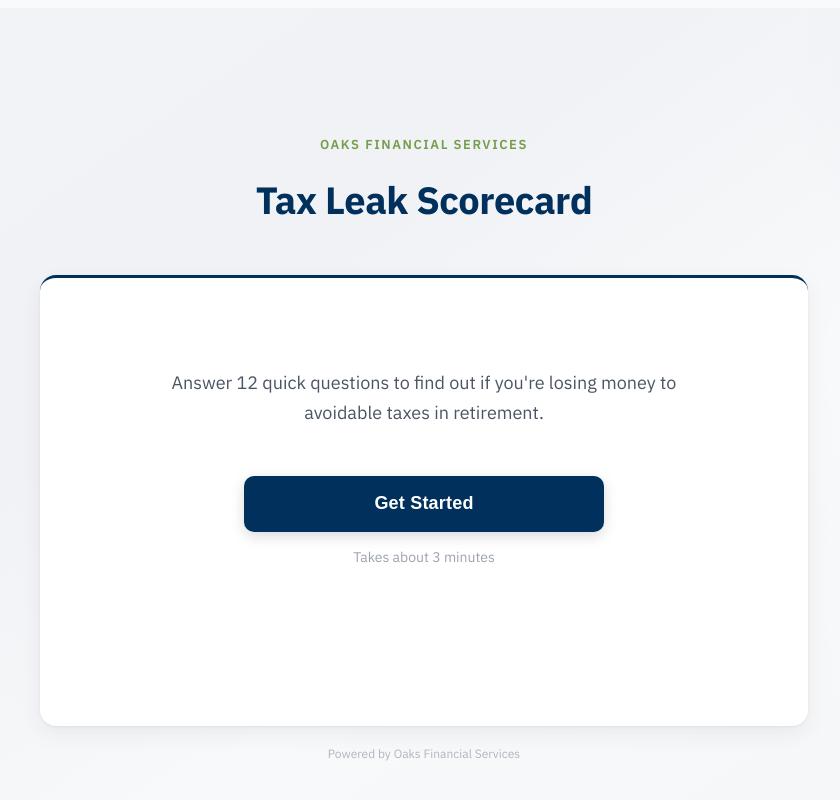
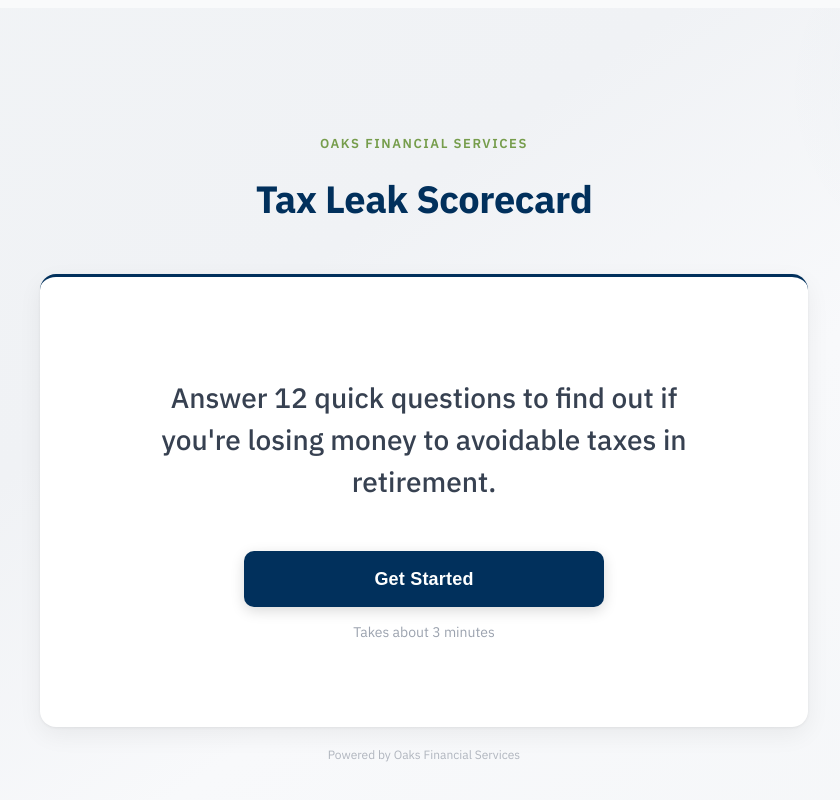
Before and after one commit to MrGIue/tax-leak-scorecard, a Next.js app: page /oaks in a window 1280 px wide. Shown: the top 800 px of the page, without its empty margins (216-1056 px from the left). Built offline with nearby package versions, Linux system fonts and the light colour scheme.

Commit message:
Make welcome description text bigger

```diff
--- a/src/components/WelcomeScreen.tsx
+++ b/src/components/WelcomeScreen.tsx
@@ -27,11 +27,12 @@
       {/* Description */}
       <p
         style={{
-          fontSize: "18px",
-          lineHeight: "1.65",
-          color: "#4B5563",
+          fontSize: "clamp(22px, 3.5vw, 28px)",
+          lineHeight: "1.5",
+          fontWeight: 500,
+          color: "#374151",
           marginBottom: "48px",
-          maxWidth: "520px",
+          maxWidth: "540px",
         }}
       >
         {scorecardDescription}
```
